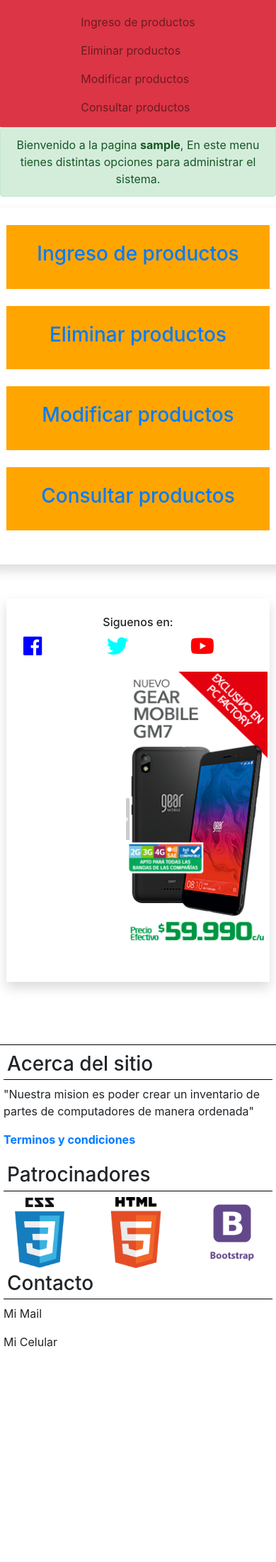
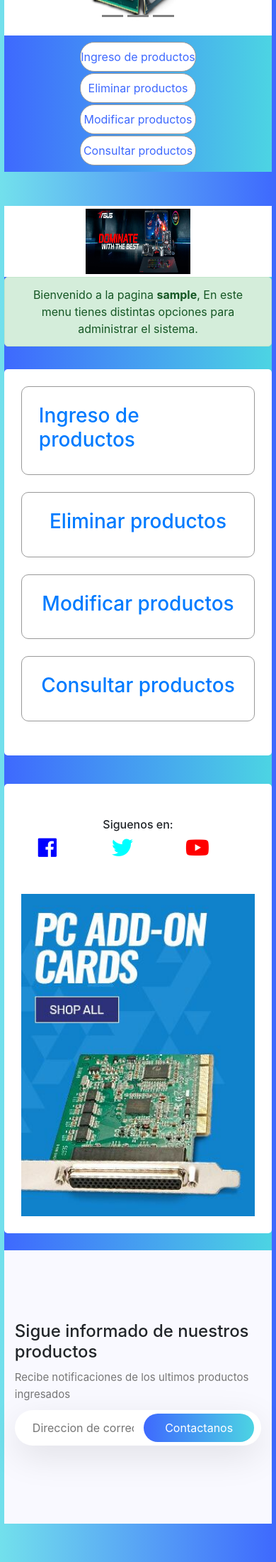
Before and after one commit to CristianAliagaTapia/ProyectoInventario, a PHP site: page /indexAvanzado.php in a window 390 px wide. Shown: the part 394-2594 px from the top of the page at 71% size. Before the commit the page ends 2291 px from the top, so only its background shows below. Run offline with PHP 8.4, Linux system fonts and the light colour scheme; the visitor is signed in with stand-in values (Sample User, id 1); some libraries are stand-ins or nearby versions.

Commit message:
Mas rediseño + Ajax en consultas Arreglado

```diff
--- a/index.php
+++ b/index.php
@@ -8,6 +8,7 @@
 	<meta name="description" content="Inventario Componentes de PC's">
 	<meta name="keywords" content="HTML, CSS, Inventario, Componentes, PC's">
 	<meta name="author" content="Cristian Aliaga">
+	<!-- <meta http-equiv="refresh" content="25"> -->
 	<title>Inventario Componentes de PC's</title>
 	<link rel="shortcut icon" href="images/pc_icon.png">
 	<meta name="viewport" content="width=device-width, user-scalable=no, initial-scale=1.0, maximum-scale=1.0, minimum-scale=1.0">
@@ -95,6 +96,7 @@
 		    <span class="carousel-control-next-icon" style="background-color: grey;"></span>
 		  </a>
 		</div>
+
 		<nav class="navbar navbar-expand-sm bg-danger navbar-light justify-content-center" id="item1">
 		  <ul class="navbar-nav">
 		  	<li class="nav-item">
--- a/indexAvanzado.php
+++ b/indexAvanzado.php
@@ -5,192 +5,199 @@
 <html lang="en">
 <head>
 	<meta charset="UTF-8">
-	<meta name="description" content="Inventario PC's">
-	<meta name="keywords" content="HTML, CSS, Inventario, PC's">
+	<meta name="description" content="Inventario Componentes de PC's">
+	<meta name="keywords" content="HTML, CSS, Inventario, Componentes, PC's">
 	<meta name="author" content="Cristian Aliaga">
-	<meta http-equiv="refresh" content="25">
-	<title>InventariosPC's</title>
+	<!-- <meta http-equiv="refresh" content="25"> -->
+	<title>Inventario Componentes de PC's</title>
 	<link rel="shortcut icon" href="images/pc_icon.png">
+	<meta name="viewport" content="width=device-width, user-scalable=no, initial-scale=1.0, maximum-scale=1.0, minimum-scale=1.0">
 
-	<meta name="viewport" content="width=device-width, user-scalable=no, initial-scale=1.0, maximum-scale=1.0, minimum-scale=1.0">
+	<!-- Stylesheet -->
+	<link rel="stylesheet" type="text/css" href="style.css">
 	<link rel="stylesheet" type="text/css" href="css/bootstrap.css">
+
     <!-- Font Awesome -->
 	<link rel="stylesheet" href="https://use.fontawesome.com/releases/v5.4.2/css/all.css" integrity="sha384-/rXc/GQVaYpyDdyxK+ecHPVYJSN9bmVFBvjA/9eOB+pb3F2w2N6fc5qB9Ew5yIns" crossorigin="anonymous">
+	<!-- jQuery library -->
+	<script src="https://ajax.googleapis.com/ajax/libs/jquery/3.3.1/jquery.min.js"></script>
 
-	<script src="https://ajax.googleapis.com/ajax/libs/jquery/3.3.1/jquery.min.js"></script>
+	<!-- Popper JS -->
 	<script src="https://cdnjs.cloudflare.com/ajax/libs/popper.js/1.14.3/umd/popper.min.js"></script>
+
+	<!-- Latest compiled JavaScript -->
 	<script src="https://maxcdn.bootstrapcdn.com/bootstrap/4.1.3/js/bootstrap.min.js"></script>
-  	<!-- Estilo para poder visualizar iframe de manera correcta -->
-  	<style type="text/css">
-  		iframe{
-  			height: 1000px;
-  			width: 100%;
-  			border-style: none;
-  		}
-  	</style>
+
+	<script src="https://ajax.googleapis.com/ajax/libs/jquery/3.1.0/jquery.min.js"></script>
+	<script src="https://cdnjs.cloudflare.com/ajax/libs/bootstrap-3-typeahead/4.0.2/bootstrap3-typeahead.min.js"></script>
 </head>
-<body>
+<body id="body">
 	<?php
 	include('conexion.php');
 	?>
+
 	<header >
 
 		<!-- Barra de navegacion principal -->
-		<nav class="navbar navbar-expand-sm bg-danger navbar-dark sticky-top " >
-
+		<nav class="navbar navbar-expand-sm navbar-dark" style="text-decoration: none; color: white; background-image: -webkit-linear-gradient(0deg, #3e69fe 0%, #4cd4e3 100%);">
 			<!-- Logo -->
-		  <a class="navbar-brand mr-0 mr-md-2 " href="indexAvanzado.php">
-		  	<img src="images/home_icon.png" width="36" height="36">
+			<a class="navbar-brand mr-0 mr-md-2" href="indexAvanzado.php" style="border-right: 2px solid white; padding-right: 10px;">
+				<strong> Inventario Componentes de PC's</strong>
 			</a>
-
 			<!-- Toggler/collapsibe Button -->
 			<button class="navbar-toggler" type="button" data-toggle="collapse" data-target="#collapsibleNavbar">
 				<span class="navbar-toggler-icon"></span>
 			</button>
 
-
 			<!-- Links de la barra de navegacion -->
-		  <div class="collapse navbar-collapse " id="collapsibleNavbar">
-
+			<div class="collapse navbar-collapse" id="collapsibleNavbar">
 				<ul class="navbar-nav">
 				  	<li class="nav-item">
-		        	<a class="nav-link" href="indexAvanzado.php">Inicio</a>
+				    	<a class="nav-link" href="indexAvanzado.php" style="text-decoration: none; color: white; text-align: center; margin-left: 10px; ">Inicio</a>
 				  	</li>
 			      	<li class="nav-item">
-		        	<a class="nav-link" href="#">Intructivo</a>
-		      	</li>
-		      	<li class="nav-item">
-		        	<a href="salida.php" class="btn btn-info" role="button">Salir del sistema</a>
+			        	<a href="salida.php" class="btn btn-info" role="button" style="text-decoration: none; color: white; text-align: center;  margin-left: 10px;">Salir del sistema</a>
 			      	</li>
 				</ul>
 			</div>
-
 		</nav>
 
 		<!-- Elemento dinamico de bootstrap, carousel -->
-		<div id="demo" class="carousel slide" data-ride="carousel">
-
+		<div id="demo" class="carousel slide w-100" data-ride="carousel">
 		  <!-- Indicators -->
-		  <ul class="carousel-indicators">
-		    <li data-target="#demo" data-slide-to="0" class="active"></li>
-		    <li data-target="#demo" data-slide-to="1"></li>
-		    <li data-target="#demo" data-slide-to="2"></li>
+		  <ul class="carousel-indicators" >
+		    <li data-target="#demo" data-slide-to="0" class="active" style="background-color: grey;"></li>
+		    <li data-target="#demo" data-slide-to="1" style="background-color: grey;"></li>
+		    <li data-target="#demo" data-slide-to="2" style="background-color: grey;"></li>
 		  </ul>
-
 		  <!-- The slideshow -->
 		  <div class="carousel-inner">
-		    <div class="carousel-item active">
-		      <img src="images/Hardware_Menu.png" class="img-fluid mx-auto d-block img-thumbnail" alt="Harware1" width="600" height="300">
+		    <div class="carousel-item active" style="text-align: center; padding: 20px; background-color: white;" >
+		      <img src="images/Hardware_Menu1.png" alt="Harware1"  >
 		    </div>
-		    <div class="carousel-item">
-		      <img src="images/Hardware_Menu_2.jpg" class="img-fluid mx-auto d-block img-thumbnail" alt="Harware2" width="600" height="300">
+		    <div class="carousel-item" style="text-align: center; padding: 20px; background-color: white;">
+		      <img src="images/Hardware_Menu2.png"  alt="Harware2" >
 		    </div>
-		    <div class="carousel-item">
-		      <img src="images/Hardware_Menu3.jpg" class="img-fluid mx-auto d-block img-thumbnail" alt="Harware3" width="600" height="300">
+		    <div class="carousel-item" style="text-align: center; padding: 20px; background-color: white;">
+		      <img src="images/Hardware_Menu3.png" alt="Harware3">
 		    </div>
 		  </div>
-
 		  <!-- Left and right controls -->
-		  <a class="carousel-control-prev" href="#demo" data-slide="prev">
-		    <span class="carousel-control-prev-icon"></span>
+		  <a class="carousel-control-prev" href="#demo" data-slide="prev" >
+		    <span class="carousel-control-prev-icon" style="background-color: grey;"></span>
 		  </a>
 		  <a class="carousel-control-next" href="#demo" data-slide="next">
-		    <span class="carousel-control-next-icon"></span>
+		    <span class="carousel-control-next-icon" style="background-color: grey;"></span>
 		  </a>
 		</div>
 
-	</header>
-
-	<nav>
-		<nav class="navbar navbar-expand-sm bg-danger navbar-light justify-content-center">
+		<nav class="navbar navbar-expand-sm bg-danger navbar-light justify-content-center" id="item1">
 		  <ul class="navbar-nav">
 		    <li class="nav-item">
-		  	 <a class="nav-link" href="indexAvanzado.php"> Inicio </a>
+		      <a class="nav-link" href="indexIngreso.php" id="item11">Ingreso de productos</a>
 		    </li>
 		    <li class="nav-item">
-		      <a class="nav-link" href="indexIngreso.php">Ingreso de productos</a>
+		      <a class="nav-link " href="indexEliminar.php" id="item11">Eliminar productos</a>
 		    </li>
 		    <li class="nav-item">
-		      <a class="nav-link " href="indexEliminar.php">Eliminar productos</a>
+		      <a class="nav-link " href="indexModificar.php" id="item11">Modificar productos</a>
 		    </li>
 		    <li class="nav-item">
-		      <a class="nav-link " href="indexModificar.php">Modificar productos</a>
-		    </li>
-		    <li class="nav-item">
-		      <a class="nav-link" href="indexConsultar.php">Consultar productos</a>
+		      <a class="nav-link" href="indexConsultar.php" id="item11">Consultar productos</a>
 		    </li>
 		  </ul>
 		</nav>
-	</nav>
+	</header>
 
 	<main>
-		<div class="alert alert-success text-center" > Bienvenido a la pagina <strong><?= $_SESSION['Usuario']?></strong>, En este menu tienes distintas opciones para administrar el sistema. </div>
+		<div class="col-12 p-1 d-flex flex-row justify-content-center" id = "AD1">
+			<img src="images/AD4.jpg">
+		</div>
+
 		<!-- Contenido Ventana -->
-		<div class="row">
-			<div class="container col-sm-7 shadow p-4 mb-4 bg-white  ">
-				<a href="indexIngreso.php" style="text-decoration: none;">
-				<div class="container d-flex justify-content-center p-4 mb-4" style="background-color: orange;">
+		<div class="row" id="row1">
+			<div class="container col-lg-12 p-0">
+				<div class="alert alert-success text-center"> Bienvenido a la pagina <strong><?= $_SESSION['Usuario']?></strong>, En este menu tienes distintas opciones para administrar el sistema. </div>
+			</div>
+
+			<div class="container col-sm-7 p-4 mb-3 mt-3 bg-white  ">
+				<a href="indexIngreso.php">
+				<div class="container d-flex justify-content-center p-4 mb-4" >
 					<h3>Ingreso de productos</h3>
 				</div>
 				</a>
-				<a href="indexEliminar.php" style="text-decoration: none;">
-				<div class="container d-flex justify-content-center p-4 mb-4" style="background-color: orange;">
+				<a href="indexEliminar.php">
+				<div class="container d-flex justify-content-center p-4 mb-4" >
 					<h3>Eliminar productos</h3>
 				</div>
 				</a>
-				<a href="indexModificar.php" style="text-decoration: none;">
-				<div class="container d-flex justify-content-center p-4 mb-4" style="background-color: orange;">
+				<a href="indexModificar.php" >
+				<div class="container d-flex justify-content-center p-4 mb-4" >
 					<h3>Modificar productos</h3>
 				</div>
 				</a>
-				<a href="indexConsultar.php" style="text-decoration: none;">
-				<div class="container d-flex justify-content-center p-4 mb-4" style="background-color: orange;">
+				<a href="indexConsultar.php" >
+				<div class="container d-flex justify-content-center p-4 mb-4" ">
 					<h3>Consultar productos</h3>
 				</div>
 				</a>
 			</div>
-			<div class="container col-sm-2  p-4 mb-4 bg-white">
-				<div class="container shadow p-4 mb-4 bg-white">
+			<div class="container col-lg-3 p-4 mb-4 mt-4 bg-white">
+				<div class="container p-4 mb-4 bg-white">
 						<div class="container d-flex justify-content-center">
 							<h6>Siguenos en:</h6>
 						</div>
 
-						<div class="row">
+						<div class="row" id="row2">
 							<div class="container col-4">
-								<a href="https://www.facebook.com/" style="text-decoration: none;"><i class="fab fa-facebook" style="font-size:30px; color:blue;"></i></a>
+								<a href="https://www.facebook.com/"><i class="fab fa-facebook"></i></a>
 							</div>
 							<div class="container col-4" >
-								<a href="https://twitter.com" style="text-decoration: none;"><i class="fab fa-twitter" style="font-size:30px; color:cyan;"></i></a>
+								<a href="https://twitter.com"><i class="fab fa-twitter"></i></a>
 							</div>
 							<div class="container col-4" >
-								<a href="https://www.youtube.com" style="text-decoration: none;"><i class="fab fa-youtube" style="font-size:30px; color:red;"></i></a>
+								<a href="https://www.youtube.com" ><i class="fab fa-youtube" ></i></a>
 							</div>
 						</div>
-						<dir class="row">
-							<div class="container col-4">
-								<img src="images/AD.png" height="400" width="200">
+				</div>
+				<div class="container p-0" id="AD2">
+					<div class="container p-0">
+						<img src="images/AD1.jpg">
+					</div>
 				</div>
 			</div>
 		</div>
 
-
+		<div id="notif">
+			<div class="row align-items-center" >
+				<div class="col-lg-6">
+					<h3>Sigue informado de nuestros productos </h3>
+					<span >
+						Recibe notificaciones de los ultimos productos ingresados
+					</span>
 				</div>
-
+				<div class="col-lg-6">
+					<form>
+						<input type="text" name="emailContacto" placeholder="Direccion de correo Electronico">
+						<button>Contactanos</button>
+					</form>
+				</div>
+			</div>
 	    </div>
 	</main>
 
-	<footer class="container-fluid mt-3" style="border-top: 1px solid black; padding: 5px;">
-		<div class="row pb-4" style="margin-bottom: 0;">
-			<div class="col-12 col-md-4">
-				<h3 class="page-header" style="border-bottom: 1px solid black; padding: 5px;">Acerca del sitio</h3>
+	<footer>
+		<div class="row pb-4" id="footer">
+			<div class="container col-12 col-md-4">
+				<h3 class="page-header">Acerca del sitio</h3>
 				<p>"Nuestra mision es poder crear un inventario de partes de computadores de manera ordenada"</p>
 				<p> <a class="font-weight-bold" href="#">Terminos y condiciones</a></p>
 			</div>
-			<div class="col-12 col-md-5">
-				<h3 class="page-header" style="border-bottom: 1px solid black; padding: 5px;">Patrocinadores </h3>
+			<div class="container col-12 col-md-5">
+				<h3 class="page-header">Patrocinadores </h3>
 				<div class="row">
 					<div class="col-4 logo-container">
-						<img src="images/CSS_Logo.png" width="100" height="100">
+						<img src="images/CSS1_Logo.png" width="80" height="100">
 					</div>
 					<div class="col-4 logo-container">
 						<img src="images/HTML_Logo.png" width="100" height="100">
@@ -199,13 +206,23 @@
 						<img src="images/Bootstrap_Logo.png" width="100" height="100">
 					</div>
 				</div>
+				<div class="row">
+					<div class="col-6 logo-container">
+						<img src="images/PHP_Logo.png" width="150" height="100">
 					</div>
-			<div class="col-12 col-md-3">
-				<h3 class="page-header" style="border-bottom: 1px solid black; padding: 5px;">Contacto</h3>
-				<p>Mi Mail</p>
-				<p>Mi Celular</p>
+					<div class="col-6 logo-container">
+						<img src="images/JS_Logo.png" width="100" height="100">
 					</div>
-
+				</div>
+			</div>
+			<div class="container col-12 col-md-3">
+				<h3 class="page-header">Contacto</h3>
+				<p>cristian.aliaga.t@gmail.com</p>
+				<p>94415100</p>
+			</div>
+		</div>
+		<div class="container col-12 pb-4" id="copyright">
+			Copyright © 2019  |  All rights reserved to Cristian
 		</div>
 	</footer>
 </body>
```
Also changed, not shown: indexConsultar.php (+116 -93 lines), indexConsultarP.php (+86 -70 lines), style.css (+28 -0 lines). Lines whose indentation alone changed are shown as unchanged.
